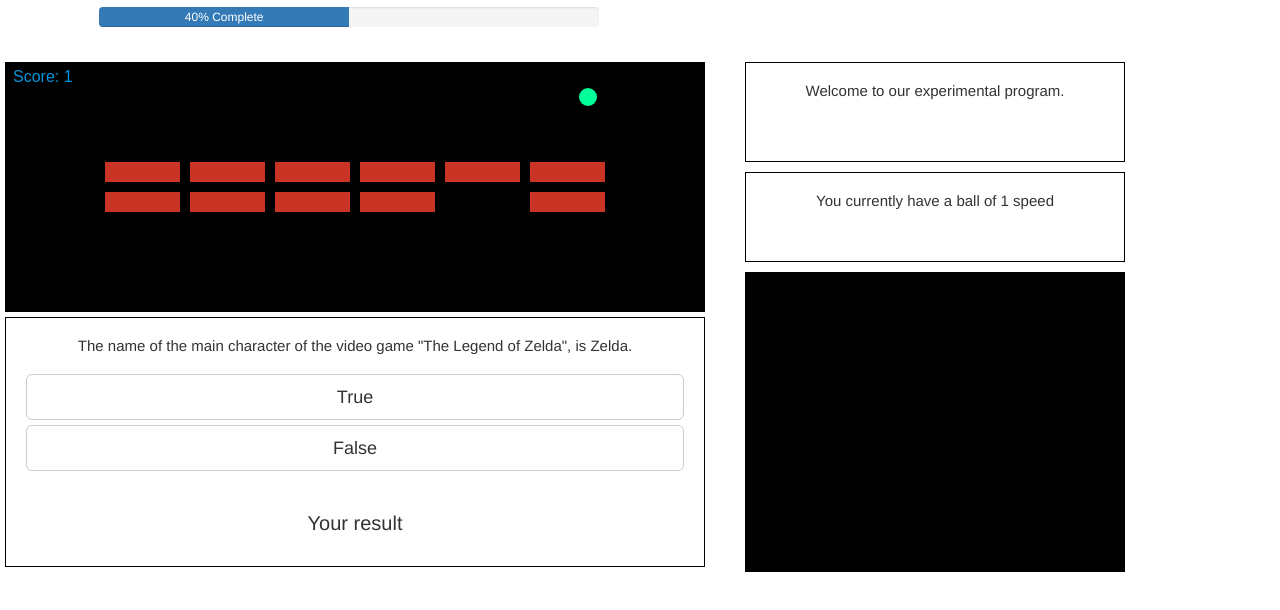
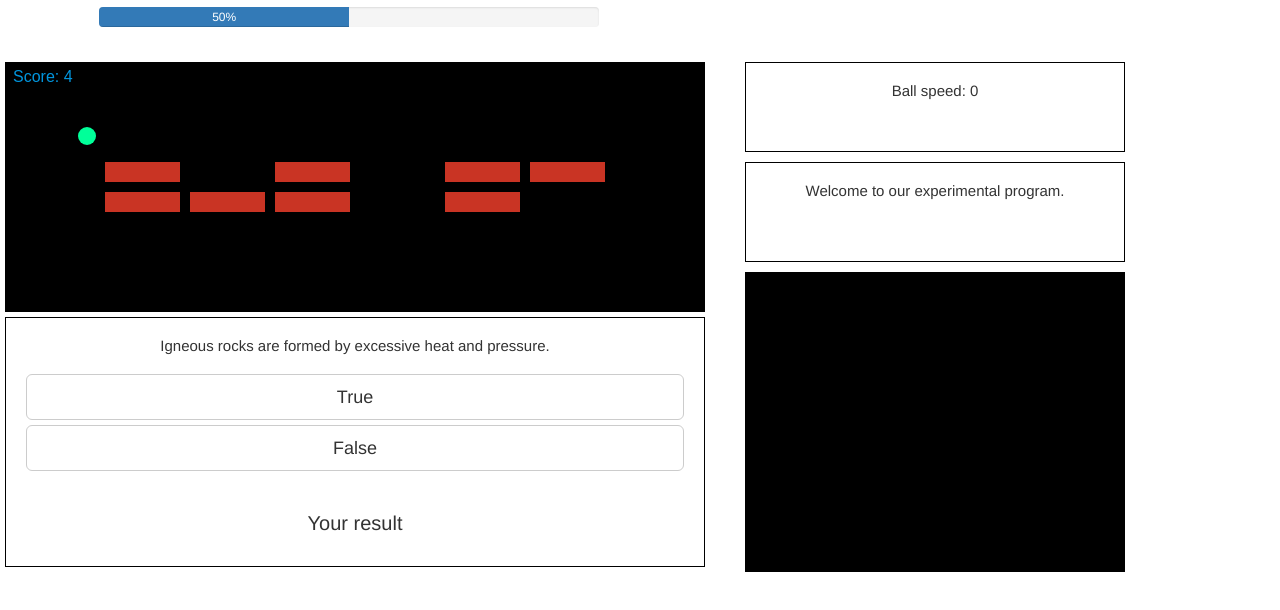
Before and after one commit to wavilo/Ironhack-exercice, a plain HTML site: page index.html in a window 1280 px wide. Shown: the part 68-678 px from the top of the page. Drawn offline with nearby package versions, Linux system fonts and the light colour scheme; no server answers.

Commit message:
add all questions

```diff
--- a/index.html
+++ b/index.html
@@ -16,8 +16,8 @@
         <div class="header-one">
             <h1>Will you beat our experimental program ?</h1>
             <div class="progress">
-                <div class="progress-bar" role="progressbar" aria-valuenow="50" aria-valuemin="0" aria-valuemax="100" style="width:50%">
-                    40% Complete
+                <div class="progress-bar" role="progressbar" aria-valuenow="70" aria-valuemin="0" aria-valuemax="100" style="width: 50%">
+                    50%
                 </div>
             </div>
         </div>
@@ -52,9 +52,9 @@
         <div class="mini-game">
             <h2>Please wait for the next question</h2>
 
-            <button class="btn btn-default btn-lg btn-block true btn-reponse" type="submit">True</button>
+            <button class="btn btn-default btn-lg btn-block true btn-reponse">True</button>
 
-            <button class="btn btn-default btn-lg btn-block false btn-reponse" type="submit">False</button>
+            <button class="btn btn-default btn-lg btn-block false btn-reponse">False</button>
 
             <p class="congrats-message">Your result</p>
         </div>
@@ -65,12 +65,13 @@
     <div class="side-screen">
 
 
+        <div class="ball-type">
+            <h2>Ball speed:
+                <span class="speed">0</span>
+            </h2>
+        </div>
         <div class="random-text">
             <h2 class="random-text2">Welcome to our experimental program.</h2>
-        </div>
-        <div class="ball-type">
-            <h2>You currently have a ball of
-                <span class="speed">1</span> speed</h2>
         </div>
         <div id="gif-wrap">
         </div>
--- a/js/mainCanvas.js
+++ b/js/mainCanvas.js
@@ -4,9 +4,9 @@ var ctx = canvas.getContext("2d");
 var ballRadius = 9;
 var x = 300;
 var y = 200;
-var dx = 1;
-var dy = 1;
 var speed = 0;
+var dx = 2 + speed;
+var dy = -2 - speed;
 var brickRowCount = 2;
 var brickColumnCount = 6;
 var brickWidth = 75;
--- a/js/miniCanvas.js
+++ b/js/miniCanvas.js
@@ -1,10 +1,3 @@
-// link to 30 questions https://opentdb.com/api.php?amount=30&difficulty=easy
-
-// 20180403131938
-// https://opentdb.com/api.php?amount=30&difficulty=easy
-
-//Questions
-
 var allQuestion = [
   {
     question:
@@ -21,37 +14,175 @@ var allQuestion = [
     question: "Igneous rocks are formed by excessive heat and pressure.",
     correct_answer: "False",
     incorrect_answers: "True"
+  },
+  {
+    question:
+      "AMC&#039;s &#039;The Walking Dead&#039;, Rick, Carl, Daryl, Morgan, Carol and Maggie were introduced to us in Season 1.",
+    correct_answer: "False",
+    incorrect_answers: "True"
+  },
+  {
+    question: "The HTML5 standard was published in 2014.",
+    correct_answer: "True",
+    incorrect_answers: "False"
+  },
+  {
+    question:
+      "The Indie Game Development Studio Cing, developers of Hotel Dusk and Last Window, went bankrupt on March 1st, 2010.",
+    correct_answer: "True",
+    incorrect_answers: "False"
+  },
+  {
+    question: "A group of islands is called an &#039;archipelago&#039;.",
+    correct_answer: "True",
+    incorrect_answers: "False"
+  },
+  {
+    question:
+      "English new wave musician Gary Numan founded the video game development company Facepunch Studios in March 2009.",
+    correct_answer: "False",
+    incorrect_answers: "True"
+  },
+  {
+    question:
+      "Leonardo DiCaprio won an Oscar for Best Actor in 2004&#039;s &quot;The Aviator&quot;.",
+    correct_answer: "False",
+    incorrect_answers: "True"
+  },
+  {
+    question: "French is an official language in Canada.",
+    correct_answer: "True",
+    incorrect_answers: "False"
+  },
+  {
+    question: "Vatican City is a country.",
+    correct_answer: "True",
+    incorrect_answers: "False"
+  },
+  {
+    question: "Steel is an alloy of Iron and Carbon.",
+    correct_answer: "True",
+    incorrect_answers: "False"
+  },
+  {
+    question: "Nutella is produced by the German company Ferrero.",
+    correct_answer: "False",
+    incorrect_answers: "True"
+  },
+  {
+    question: "There are 6 legendary cards in &quot;Clash Royale&quot;.",
+    correct_answer: "False",
+    incorrect_answers: "True"
+  },
+  {
+    question: "Brezhnev was the 5th leader of the USSR.",
+    correct_answer: "True",
+    incorrect_answers: "False"
+  },
+  {
+    question:
+      "To bypass US Munitions Export Laws, the creator of the PGP published all the source code in book form.",
+    correct_answer: "True",
+    incorrect_answers: "False"
+  },
+  {
+    question:
+      "In Kingdom Hearts the Paopu fruit is said to intertwine the destinies for two people forever.",
+    correct_answer: "True",
+    incorrect_answers: "False"
+  },
+  {
+    question: "Bulls are attracted to the color red.",
+    correct_answer: "False",
+    incorrect_answers: "True"
+  },
+  {
+    question:
+      "Bill Cipher in the show &quot;Gravity Falls&quot; is the good guy.",
+    correct_answer: "False",
+    incorrect_answers: "True"
+  },
+  {
+    question:
+      "n &quot;Overwatch,&quot; an allied McCree will say &quot;Step right up&quot; upon using his ultimate ability Deadeye.",
+    correct_answer: "True",
+    incorrect_answers: "False"
+  },
+  {
+    question:
+      "In 2010, Twitter and the United States Library of Congress partnered together to archive every tweet by American citizens.",
+    correct_answer: "True",
+    incorrect_answers: "False"
+  },
+  {
+    question:
+      "Samuel L. Jackson had the words, &#039;Bad Motherf*cker&#039; in-scripted on his lightsaber during the filming of Star Wars.",
+    correct_answer: "True",
+    incorrect_answers: "False"
+  },
+  {
+    question:
+      "In Alfred Hitchcock&#039;s film &#039;Psycho&#039; it is said he used chocolate syrup to simulate the blood in the famous shower scene from ",
+    correct_answer: "True",
+    incorrect_answers: "False"
+  },
+  {
+    question:
+      "Rebecca Chambers does not appear in any Resident Evil except for the original Resident Evil and the Gamecube remake.",
+    correct_answer: "False",
+    incorrect_answers: "True"
+  },
+  {
+    question: "Antarctica is the largest desert in the world.",
+    correct_answer: "True",
+    incorrect_answers: "False"
+  },
+  {
+    question:
+      "Ana was added as a new hero for the game Overwatch on July 19th, 2016",
+    correct_answer: "True",
+    incorrect_answers: "False"
+  },
+  {
+    question:
+      "In the movie The Revenant, DiCaprio&#039;s character hunts down the killer of his son.",
+    correct_answer: "True",
+    incorrect_answers: "False"
+  },
+  {
+    question: "The first dual-core CPU was the Intel Pentium D.",
+    correct_answer: "False",
+    incorrect_answers: "True"
+  },
+  {
+    question:
+      "In Monster Hunter Generations, guild style is a type of hunting style.",
+    correct_answer: "True",
+    incorrect_answers: "False"
+  },
+  {
+    question:
+      "The Roman god &quot;Jupiter&quot; was first known as &quot;Zeus&quot; to the Greeks.",
+    correct_answer: "True",
+    incorrect_answers: "False"
+  },
+  {
+    question:
+      "In Rugby League, performing a &quot;40-20&quot; is punished by a free kick for the opposing team.",
+    correct_answer: "False",
+    incorrect_answers: "True"
+  },
+  {
+    question:
+      "L&#039;H&ocirc;pital was the mathematician who created the homonymous rule that uses derivatives to evaluate limits with indeterminations.",
+    correct_answer: "False",
+    incorrect_answers: "True"
+  },
+  {
+    question: "Finnish Lapphund dogs were used for herding reindeer.",
+    correct_answer: "True",
+    incorrect_answers: "False"
   }
-  //   {
-  //     question:,
-  //     correct_answer: ,
-  //     incorrect_answers: ["True"]
-  //   },
-  //   {
-  //     question:,
-  //     correct_answer: ,
-  //     incorrect_answers: ["True"]
-  //   },
-  //   {
-  //     question:,
-  //     correct_answer: ,
-  //     incorrect_answers: ["True"]
-  //   },
-  //   {
-  //     question:,
-  //     correct_answer: ,
-  //     incorrect_answers: ["True"]
-  //   },
-  //   {
-  //     question:,
-  //     correct_answer: ,
-  //     incorrect_answers: ["True"]
-  //   },
-  //   {
-  //     question:,
-  //     correct_answer: ,
-  //     incorrect_answers: ["True"]
-  //   },
 ];
 
 // $(".true").click(function() {
@@ -60,12 +191,15 @@ var allQuestion = [
 
 //function to launch a question
 function randomQuiz() {
-  var randomNb = Math.floor(Math.random() * 3); // random number on the array
+  var randomNb = Math.floor(Math.random() * 34); // random number on the array
   document.querySelector(".mini-game h2").innerHTML =
     allQuestion[randomNb].question;
 
   $(".btn-reponse").click(function() {
-    // console.log($(this).hasClass("true"));
+    document.querySelectorAll(".btn-reponse").forEach(function(btnX) {
+      btnX.disabled = false;
+    });
+
     if (
       allQuestion[randomNb].correct_answer == "True" &&
       $(this).hasClass("true")
@@ -73,12 +207,19 @@ function randomQuiz() {
       $(".congrats-message").html(
         "Good answer, you increase the speed of the ball"
       );
-      speed = speed + 1;
+      document.querySelectorAll(".btn-reponse").forEach(function(btnX) {
+        btnX.disabled = true;
+      });
+      speed++;
+      $(".speed").html(speed);
     } else if (
       allQuestion[randomNb].correct_answer == "True" &&
       $(this).hasClass("false")
     ) {
       $(".congrats-message").html("Bad answer");
+      document.querySelectorAll(".btn-reponse").forEach(function(btnX) {
+        btnX.disabled = true;
+      });
     } else if (
       allQuestion[randomNb].correct_answer == "False" &&
       $(this).hasClass("false")
@@ -86,12 +227,19 @@ function randomQuiz() {
       $(".congrats-message").html(
         "Good answer, you increase the speed of the ball"
       );
-      speed = speed + 1;
+      document.querySelectorAll(".btn-reponse").forEach(function(btnX) {
+        btnX.disabled = true;
+      });
+      speed++;
+      $(".speed").html(speed);
     } else if (
       allQuestion[randomNb].correct_answer == "False" &&
       $(this).hasClass("true")
     ) {
       $(".congrats-message").html("Bad answer");
+      document.querySelectorAll(".btn-reponse").forEach(function(btnX) {
+        btnX.disabled = true;
+      });
     }
   });
 }
```
